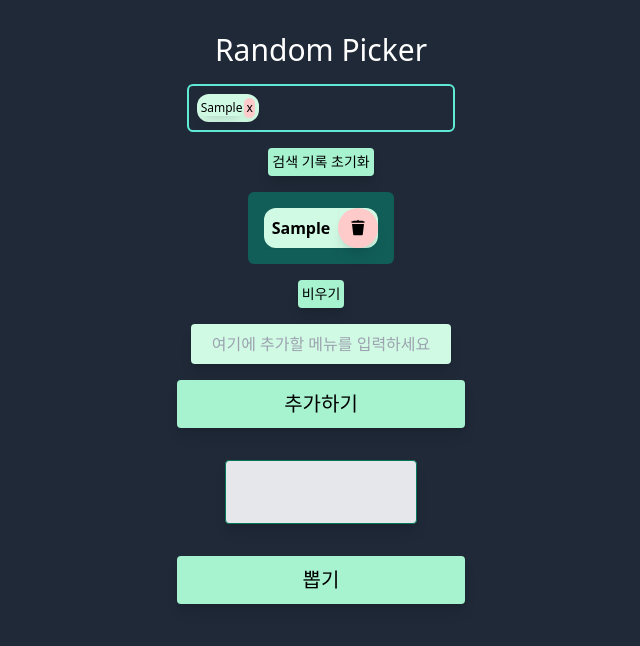
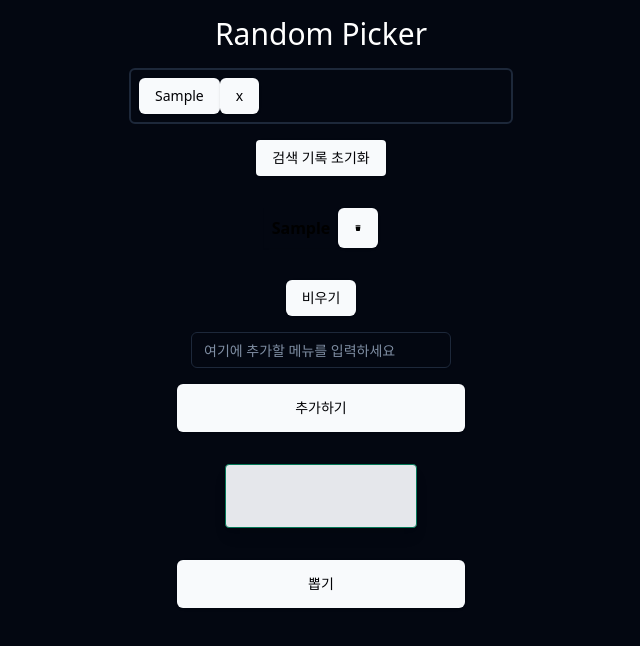
Before and after one commit to glowisn/random-picker, a Next.js app: page / in a window 1280 px wide. Both pictures are taken after typing "Sample" into the empty fields and a click on the button "추가하기". Shown: the top 646 px of the page, without its empty margins (319-959 px from the left). Built offline with nearby package versions, Linux system fonts and the light colour scheme.

Commit message:
design change

```diff
--- a/src/components/home.tsx
+++ b/src/components/home.tsx
@@ -2,7 +2,7 @@ import RandomPicker from "./randomPicker";
 
 export default function Home() {
   return (
-    <div className="flex h-full min-h-screen flex-row bg-gray-800 p-4">
+    <div className="flex h-full min-h-screen flex-row">
       <RandomPicker />
     </div>
   );
--- a/src/components/randomPicker.tsx
+++ b/src/components/randomPicker.tsx
@@ -11,6 +11,8 @@ import {
 import DeleteIcon from "@/public/svg/delete.svg";
 import Image from "next/image";
 import { AlertDialogDescription } from "@radix-ui/react-alert-dialog";
+import { Input } from "./ui/input";
+import { Button } from "./ui/button";
 
 export default function RandomPicker() {
   const [list, setList] = useState<string[]>([]);
@@ -121,56 +123,56 @@ export default function RandomPicker() {
         <h1 className="text-3xl text-white">Random Picker</h1>
         {prevSearches.length > 0 && (
           <>
-            <ul className="grid grid-cols-4 rounded-md border-2 border-teal-300 p-2">
+            <ul className="grid grid-cols-4 rounded-md border-2 p-2">
               {prevSearches.map((presSearchItem) => {
                 return (
                   <div
                     key={presSearchItem}
-                    className="flex flex-row items-center gap-0.5 rounded-xl bg-emerald-100 p-1 align-middle"
+                    className="flex flex-row items-center"
                   >
-                    <button
+                    <Button
                       type="button"
                       onClick={() => handlePrevSearchesToList(presSearchItem)}
-                      className="rounded text-xs text-black shadow-lg"
+                      className=""
                     >
                       {presSearchItem}
-                    </button>
-                    <button
+                    </Button>
+                    <Button
                       type="button"
                       onClick={() => handlePrevSearchesDelete(presSearchItem)}
-                      className="flex items-center justify-center rounded-full bg-red-200 p-0.5 text-xs text-black shadow-lg"
+                      className="items-center justify-center"
                     >
                       x
-                    </button>
+                    </Button>
                   </div>
                 );
               })}
             </ul>
-            <button
+            <Button
               type="button"
-              className="rounded bg-emerald-200 p-1 text-sm text-black shadow-lg"
+              className="rounded"
               onClick={() => resetPrevSearches()}
             >
               검색 기록 초기화
-            </button>
+            </Button>
           </>
         )}
         {list.length > 0 && (
           <>
-            <ul className="flex flex-col items-center gap-4 rounded-md bg-teal-800 p-4">
+            <ul className="flex flex-col items-center gap-4 rounded-md p-4">
               {list.map((listItem) => {
                 return (
                   <li
                     key={listItem}
-                    className="flex flex-row items-center rounded-xl bg-emerald-100 align-middle"
+                    className="flex flex-row items-center align-middle"
                   >
                     <p className="flex border-black p-2 font-bold text-black shadow-sm">
                       {listItem}
                     </p>
-                    <button
+                    <Button
                       type="button"
                       onClick={() => handleDelete(listItem)}
-                      className="flex size-10 items-center justify-center rounded-full bg-red-200 p-2 text-xl text-black shadow-lg"
+                      className="flex size-10 items-center justify-center"
                     >
                       <Image
                         src={DeleteIcon}
@@ -178,26 +180,22 @@ export default function RandomPicker() {
                         width={20}
                         height={20}
                       />
-                    </button>
+                    </Button>
                   </li>
                 );
               })}
             </ul>
-            <button
-              type="button"
-              className="rounded bg-emerald-200 p-1 text-sm text-black shadow-lg"
-              onClick={() => handleReset()}
-            >
+            <Button type="button" className="" onClick={() => handleReset()}>
               비우기
-            </button>
+            </Button>
           </>
         )}
-        <input
+        <Input
           type="text"
           value={item}
           onChange={(e) => setItem(e.target.value)}
           placeholder="여기에 추가할 메뉴를 입력하세요"
-          className="w-[260px] rounded border-black bg-emerald-100 p-2 text-center text-black shadow-lg"
+          className="w-[260px]"
           onKeyDown={(e) => {
             if (e.key === "Enter" || e.key === "Return") {
               handleAdd(item);
@@ -205,23 +203,23 @@ export default function RandomPicker() {
           }}
         />
 
-        <button
+        <Button
           type="submit"
           onClick={() => handleAdd(item)}
-          className="h-12 w-72 rounded bg-emerald-200 text-xl text-black shadow-lg"
+          className="h-12 w-72"
         >
           추가하기
-        </button>
+        </Button>
         <h3 className="m-4 flex min-h-16 min-w-[50%] items-center justify-center rounded border-[1.5px] border-emerald-700 bg-gray-200 p-2 text-xl shadow-lg">
           {result}
         </h3>
-        <button
+        <Button
           type="button"
           onClick={() => pickRandom()}
-          className="h-12 w-72 rounded bg-emerald-200 text-xl text-black shadow-lg"
+          className="h-12 w-72"
         >
           뽑기
-        </button>
+        </Button>
         {lastResult && (
           <p className="p-2 text-white">{lastResult}는 제외하고 뽑습니다</p>
         )}
--- a/src/components/roulette/ItemPaster.tsx
+++ b/src/components/roulette/ItemPaster.tsx
@@ -7,6 +7,7 @@ import { Button } from "../ui/button";
 export default function ItemPaster() {
   const setItems = useRouletteStore((state) => state.setItems);
   const [text, setText] = useState("");
+
   return (
     <div className="flex flex-col gap-2">
       <textarea
```
